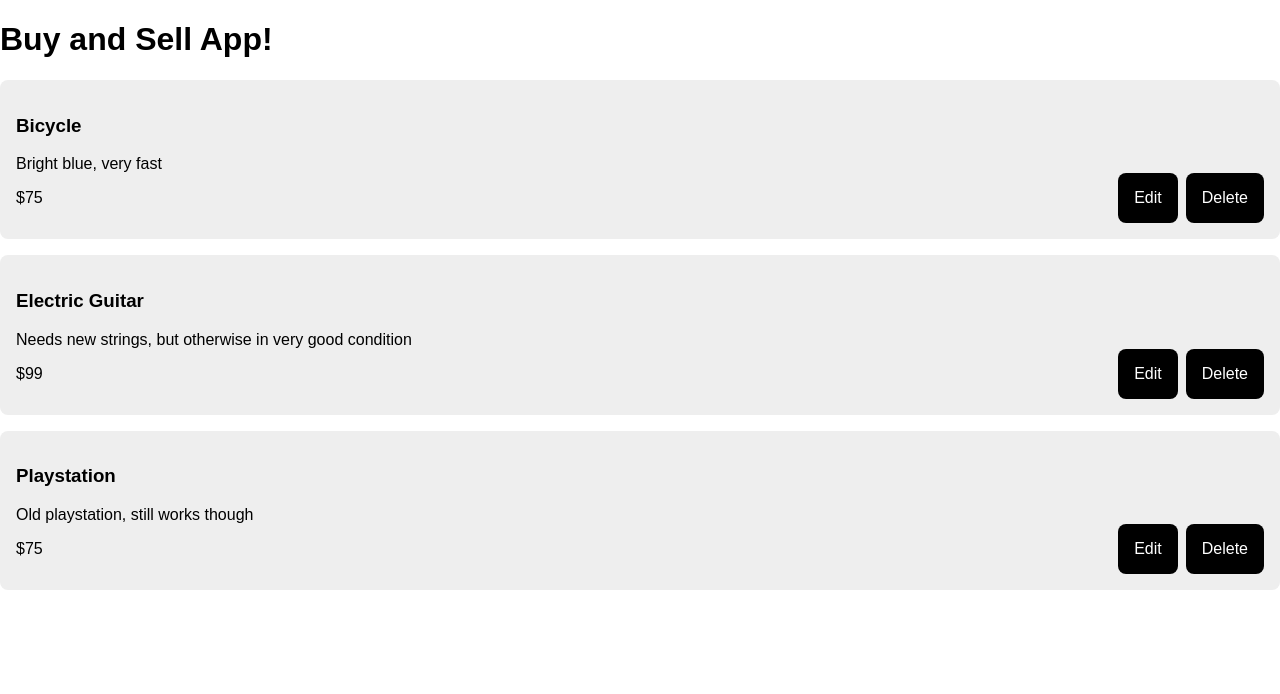
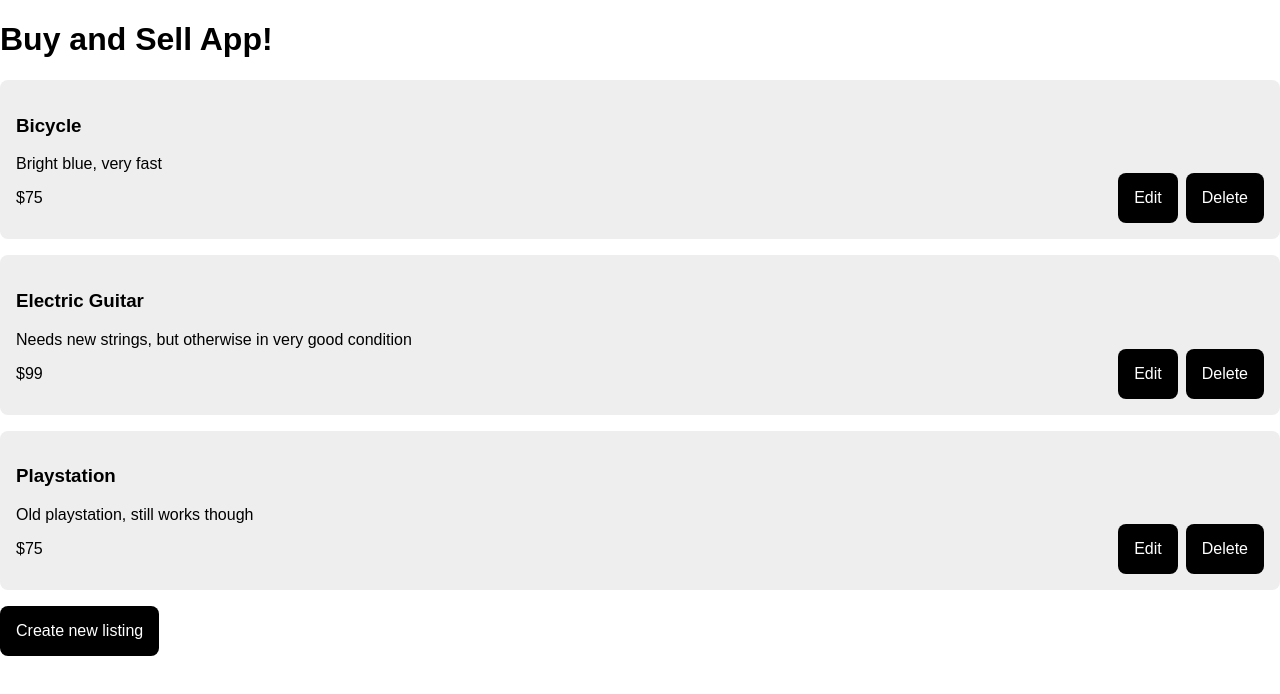
Before and after one commit to EmilNilsson12/learn-angular, an Angular app: page /my-listings in a window 1280 px wide. Shown: the top 694 px of the page. Built offline with nearby package versions, Linux system fonts and the light colour scheme.

Commit message:
Fix typo for route to new-listing

```diff
--- a/src/app/app-routing.module.ts
+++ b/src/app/app-routing.module.ts
@@ -35,7 +35,7 @@ const routes: Routes = [
     component: MyListingsPageComponent,
   },
   {
-    path: 'new-listings',
+    path: 'new-listing',
     component: NewListingPageComponent,
   },
 ];
--- a/src/app/my-listings-page/my-listings-page.component.html
+++ b/src/app/my-listings-page/my-listings-page.component.html
@@ -7,3 +7,5 @@
     <button (click)="onDeleteClicked(listing.id)">Delete</button>
   </div>
 </div>
+
+<a class="btn" routerLink="/new-listing">Create new listing</a>
```
